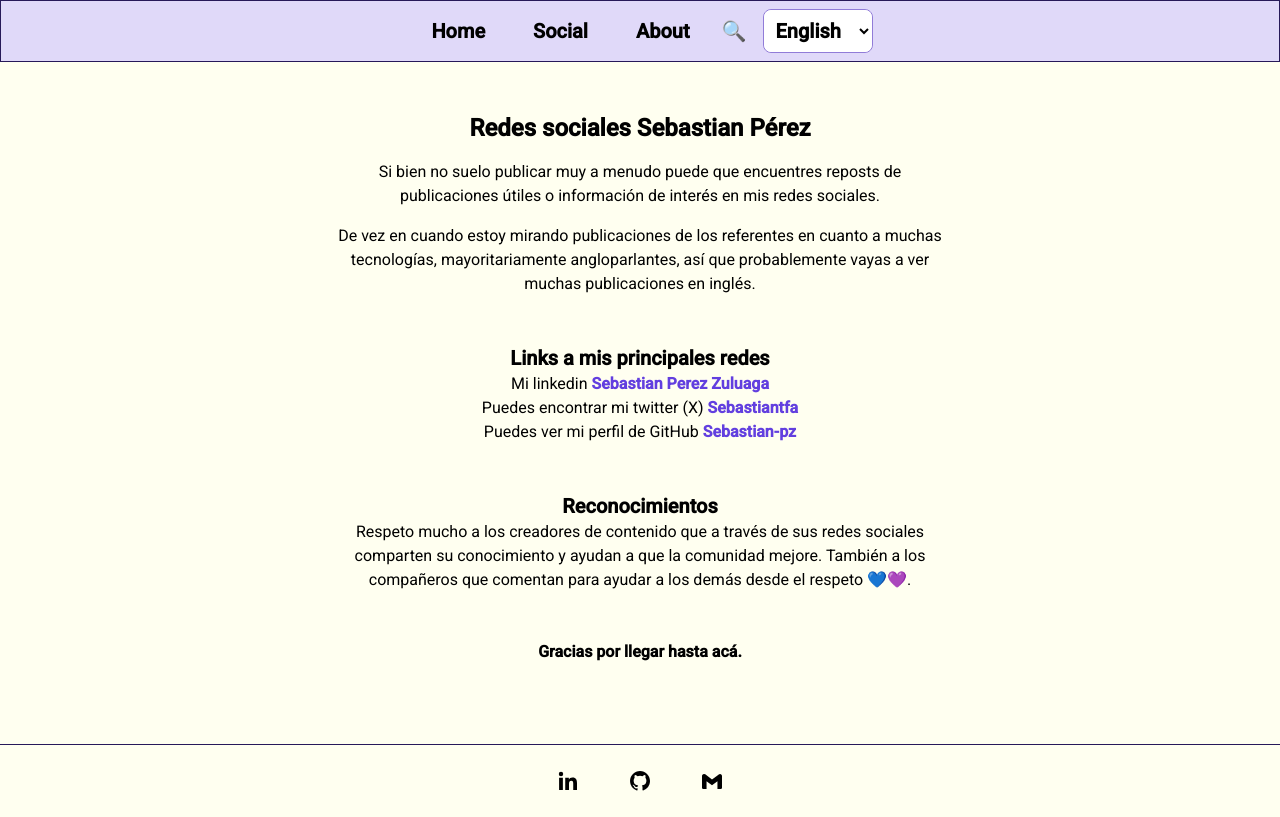
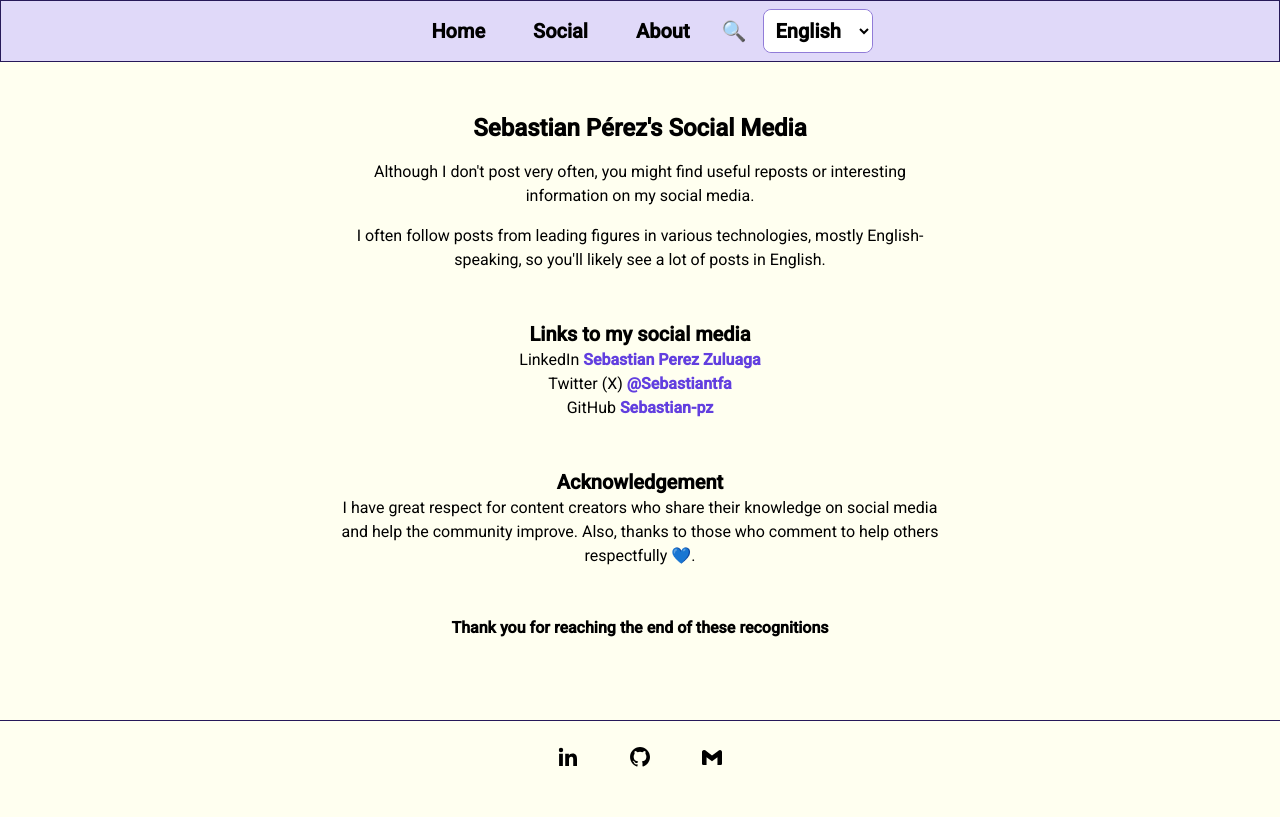
Before and after one commit to Sebastian-pz/blog, a Next.js app: page /en/social in a window 1280 px wide. Built offline with nearby package versions, Linux system fonts and the light colour scheme.

Commit message:
feat(code): internacionalizace social page

```diff
--- a/messages/en.json
+++ b/messages/en.json
@@ -56,7 +56,7 @@
   },
   "mainInfo": {
     "title": "Information about the blog",
-    "description": "In this blog, I focus on sharing the latest updates about my projects, programming tips, and relevant industry information. Let's code, learn, and grow together! 💡👨‍💻",
+    "description": "In this blog, I f on sharing the latest updates about my projects, programming tips, and relevant industry information. Let's code, learn, and grow together! 💡👨‍💻",
     "callToAction": "If you have any suggestions, don't hesitate to contact me!"
   },
   "search": {
@@ -64,5 +64,14 @@
   },
   "downloadCV": {
     "link": "/CV-en-SebastianPerez.pdf"
+  },
+  "social": {
+    "title": "Sebastian Pérez's Social Media",
+    "paragraphOne": "Although I don't post very often, you might find useful reposts or interesting information on my social media.",
+    "paragraphTwo": "I often follow posts from leading figures in various technologies, mostly English-speaking, so you'll likely see a lot of posts in English.",
+    "linksIntroduction": "Links to my social media",
+    "acknowledgementTitle": "Acknowledgement",
+    "acknowledgement": "I have great respect for content creators who share their knowledge on social media and help the community improve. Also, thanks to those who comment to help others respectfully 💙.",
+    "thanks": "Thank you for reaching the end of these recognitions"
   }
 }
--- a/messages/es.json
+++ b/messages/es.json
@@ -64,5 +64,14 @@
   },
   "downloadCV": {
     "link": "/CV-es-SebastianPerez.pdf"
+  },
+  "social": {
+    "title": "Redes sociales Sebastian Pérez",
+    "paragraphOne": "Si bien no suelo publicar muy a menudo puede que encuentres reposts de publicaciones útiles o información de interés en mis redes sociales.",
+    "paragraphTwo": "De vez en cuando estoy mirando publicaciones de los referentes en cuanto a muchas tecnologías, mayoritariamente angloparlantes, así que probablemente vayas a ver muchas publicaciones en inglés.",
+    "linksIntroduction": "Links a mis redes sociales",
+    "acknowledgementTitle": "Acknowledgement",
+    "acknowledgement": "Respeto mucho a los creadores de contenido que a través de sus redes sociales comparten su conocimiento y ayudan a que la comunidad mejore. También a los compañeros que comentan para ayudar a los demás desde el respeto 💙.",
+    "thanks": "Muchas gracias por llegar hasta acá."
   }
 }
--- a/src/app/[locale]/social/page.tsx
+++ b/src/app/[locale]/social/page.tsx
@@ -1,31 +1,25 @@
 import Link from "next/link";
 import URLS from "./Constants";
+import { useTranslations } from "next-intl";
 
 export default function page() {
+  const t = useTranslations("social");
+
   return (
     <section
       id="social"
       className="mx-auto w-full md:w-3/4 lg:w-1/2  p-4 text-center"
     >
-      <h1 className="text-center text-2xl font-bold my-4">
-        Redes sociales Sebastian Pérez
-      </h1>
-      <p className="my-4">
-        Si bien no suelo publicar muy a menudo puede que encuentres reposts de
-        publicaciones útiles o información de interés en mis redes sociales.
-      </p>
-      <p>
-        De vez en cuando estoy mirando publicaciones de los referentes en cuanto
-        a muchas tecnologías, mayoritariamente angloparlantes, así que
-        probablemente vayas a ver muchas publicaciones en inglés.
-      </p>
+      <h1 className="text-center text-2xl font-bold my-4">{t("title")}</h1>
+      <p className="my-4">{t("paragraphOne")}</p>
+      <p>{t("paragraphTwo")}</p>
 
       <h2 className="mt-12 text-xl font-bold text-center">
-        Links a mis principales redes
+        {t("linksIntroduction")}
       </h2>
 
       <p className="text-center">
-        Mi linkedin{" "}
+        LinkedIn{" "}
         <Link
           className="font-bold text-primary-color-500 hover:text-primary-color-700"
           href={URLS.GITHUB}
@@ -36,18 +30,18 @@ export default function page() {
       </p>
 
       <p className="text-center">
-        Puedes encontrar mi twitter (X){" "}
+        Twitter (X){" "}
         <Link
           className="font-bold text-primary-color-500 hover:text-primary-color-700"
           href={URLS.GITHUB}
           target="_blank"
         >
-          Sebastiantfa
+          @Sebastiantfa
         </Link>
       </p>
 
       <p className="text-center">
-        Puedes ver mi perfil de GitHub{" "}
+        GitHub{" "}
         <Link
           className="font-bold text-primary-color-500 hover:text-primary-color-700"
           href={URLS.GITHUB}
@@ -57,17 +51,12 @@ export default function page() {
         </Link>
       </p>
 
-      <h2 className="mt-12 text-xl font-bold text-center">Reconocimientos</h2>
-      <p className="text-center">
-        Respeto mucho a los creadores de contenido que a través de sus redes
-        sociales comparten su conocimiento y ayudan a que la comunidad mejore.
-        También a los compañeros que comentan para ayudar a los demás desde el
-        respeto 💙💜.
-      </p>
+      <h2 className="mt-12 text-xl font-bold text-center">
+        {t("acknowledgementTitle")}
+      </h2>
+      <p className="text-center">{t("acknowledgement")}</p>
 
-      <p className="font-bold my-12 text-center">
-        Gracias por llegar hasta acá.
-      </p>
+      <p className="font-bold my-12 text-center">{t("thanks")}</p>
     </section>
   );
 }
```
